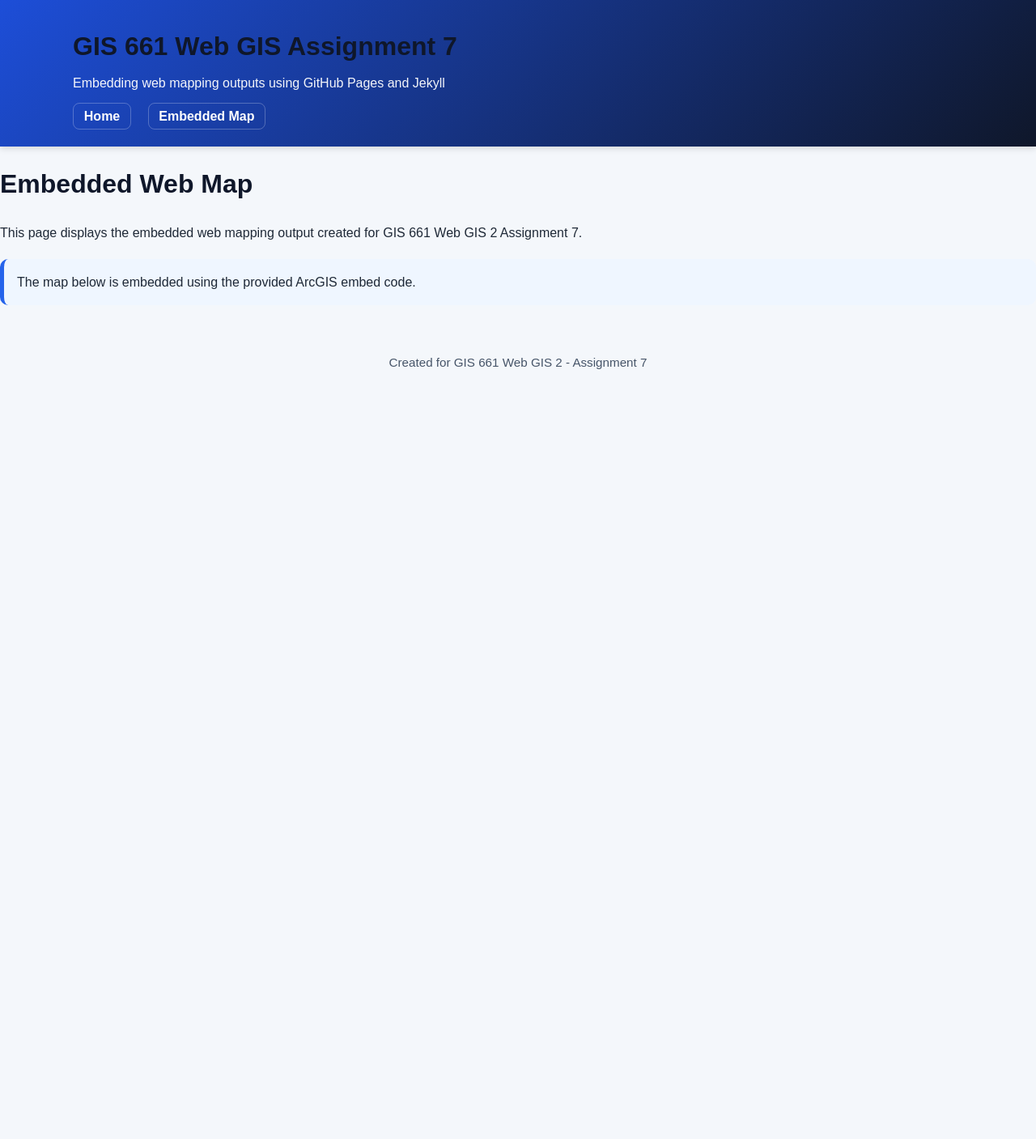
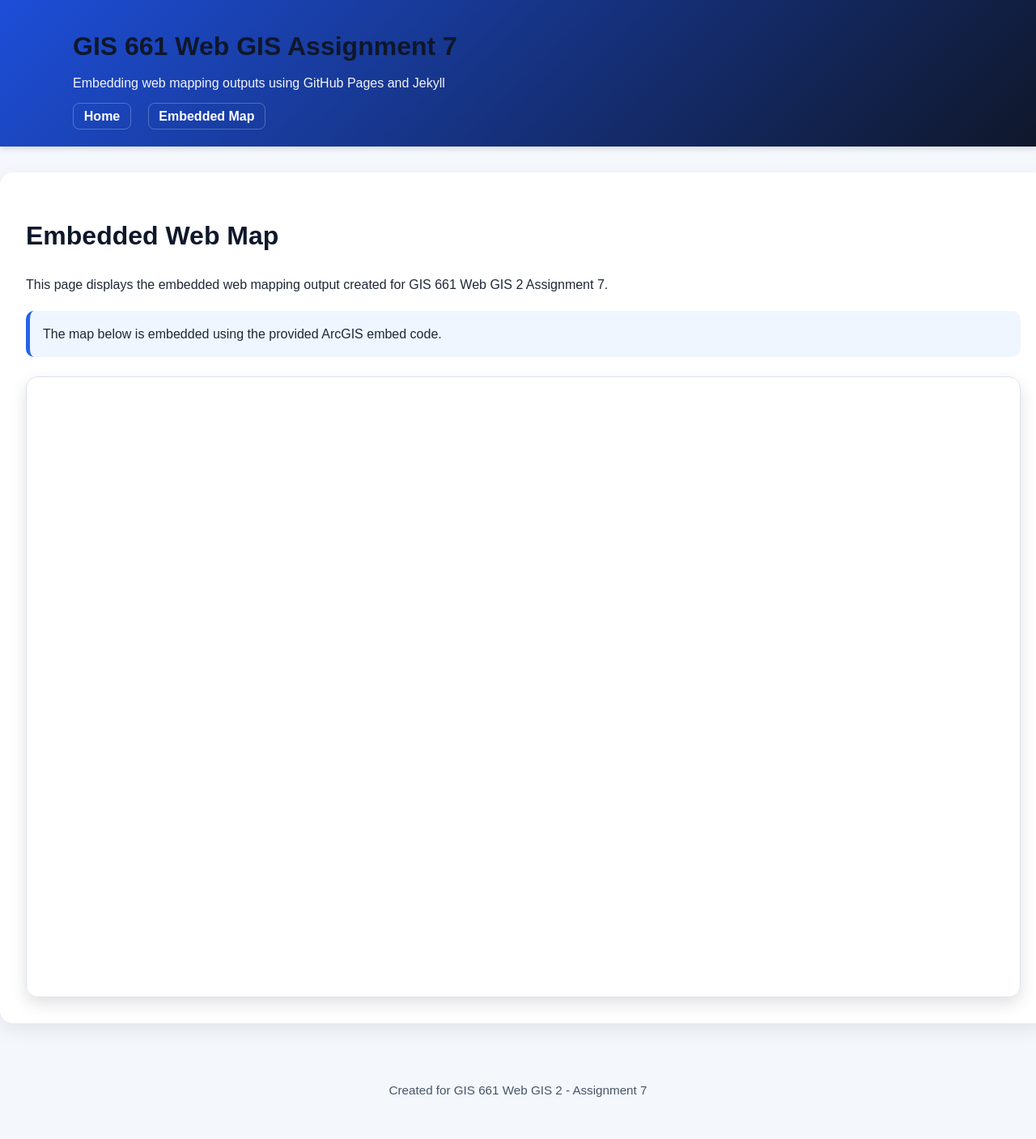
Before and after one commit to architsriva/gis661-webgis-assignment-7, a Jekyll site: the page built from map.html, in a window 1280 px wide. Shown: the whole page at 81% size. Built offline with Jekyll 4.4.1, drawn with Linux system fonts in a browser that asks for light colours; a script that is not in the unit is left out; before the commit the page ends 900 px from its top, so only the background shows below that.

Commit message:
Add styles for map page and note box

```diff
--- a/assets/css/style.css
+++ b/assets/css/style.css
@@ -56,22 +56,18 @@ body {
   box-shadow: 0 8px 24px rgba(15, 23, 42, 0.08);
 }
 
+.map-page-container {
+  width: 96%;
+  max-width: 1400px;
+  margin: 2rem auto;
+  background: white;
+  padding: 2rem;
+  border-radius: 16px;
+  box-shadow: 0 8px 24px rgba(15, 23, 42, 0.08);
+}
+
 h1, h2, h3 {
   color: #0f172a;
-}
-
-.map-frame-wrapper {
-  margin-top: 1.5rem;
-  border-radius: 14px;
-  overflow: hidden;
-  box-shadow: 0 8px 20px rgba(0,0,0,0.12);
-  border: 1px solid #dbe3ee;
-}
-
-.map-frame-wrapper iframe {
-  width: 100%;
-  height: 650px;
-  border: none;
 }
 
 .note-box {
@@ -82,6 +78,20 @@ h1, h2, h3 {
   margin: 1.2rem 0;
 }
 
+.map-fullscreen-wrapper {
+  margin-top: 1.5rem;
+  border-radius: 14px;
+  overflow: hidden;
+  box-shadow: 0 8px 20px rgba(0,0,0,0.12);
+  border: 1px solid #dbe3ee;
+}
+
+arcgis-embedded-map {
+  display: block;
+  width: 100%;
+  height: 85vh;
+}
+
 .site-footer {
   text-align: center;
   padding: 1.5rem 0 2rem;
```
